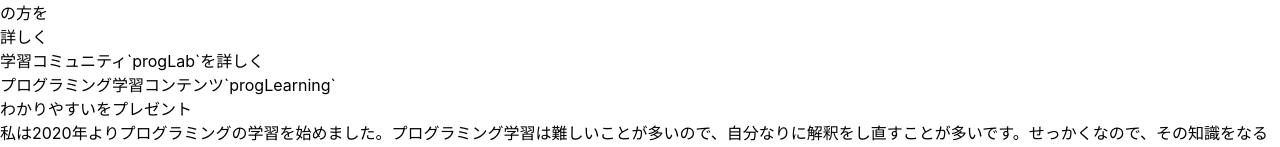
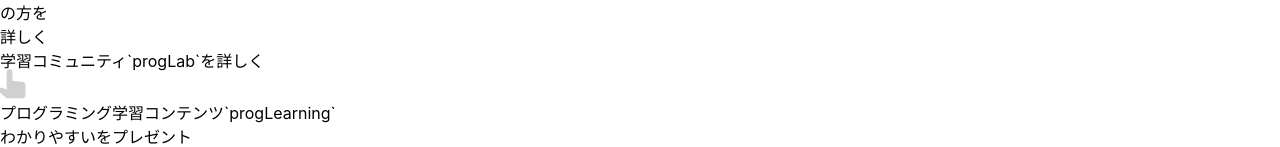
Before and after one commit to nbr41to/proglearning-lp, a Next.js app: page /about/proglearning in a window 1280 px wide. Shown: the part 217-364 px from the top of the page. Built offline with nearby package versions, Linux system fonts and the light colour scheme; no server answers.

Commit message:
fingerを追加

```diff
--- a/src/components/About/ProgLab/index.tsx
+++ b/src/components/About/ProgLab/index.tsx
@@ -36,6 +36,9 @@
             学習コンテンツ`progLearning`を詳しく
           </div>
           <div className="absolute -top-4 w-32 h-32 bg-sky-400 rounded-full"></div>
+          <div className="absolute top-4 right-4 text-white ">
+            <i className="bx bxs-hand-up bx-sm bx-burst"></i>
+          </div>
         </div>
         <h1 className="text-lg text-center sm:text-xl">
           プログラミング学習コミュニティ<span className="text-2xl font-bold text-amber-400">`progLab`</span>
--- a/src/components/About/ProgLearning/index.tsx
+++ b/src/components/About/ProgLearning/index.tsx
@@ -39,6 +39,9 @@
             学習コミュニティ`progLab`を詳しく
           </div>
           <div className="absolute -top-4 w-32 h-32 bg-red-300 rounded-full"></div>
+          <div className="absolute top-4 right-4 text-white ">
+            <i className="bx bxs-hand-up bx-sm bx-burst"></i>
+          </div>
         </div>
         <h1 className="text-lg text-center sm:text-xl">
           プログラミング学習コンテンツ<span className="text-2xl font-bold text-teal-300">`progLearning`</span>
```
